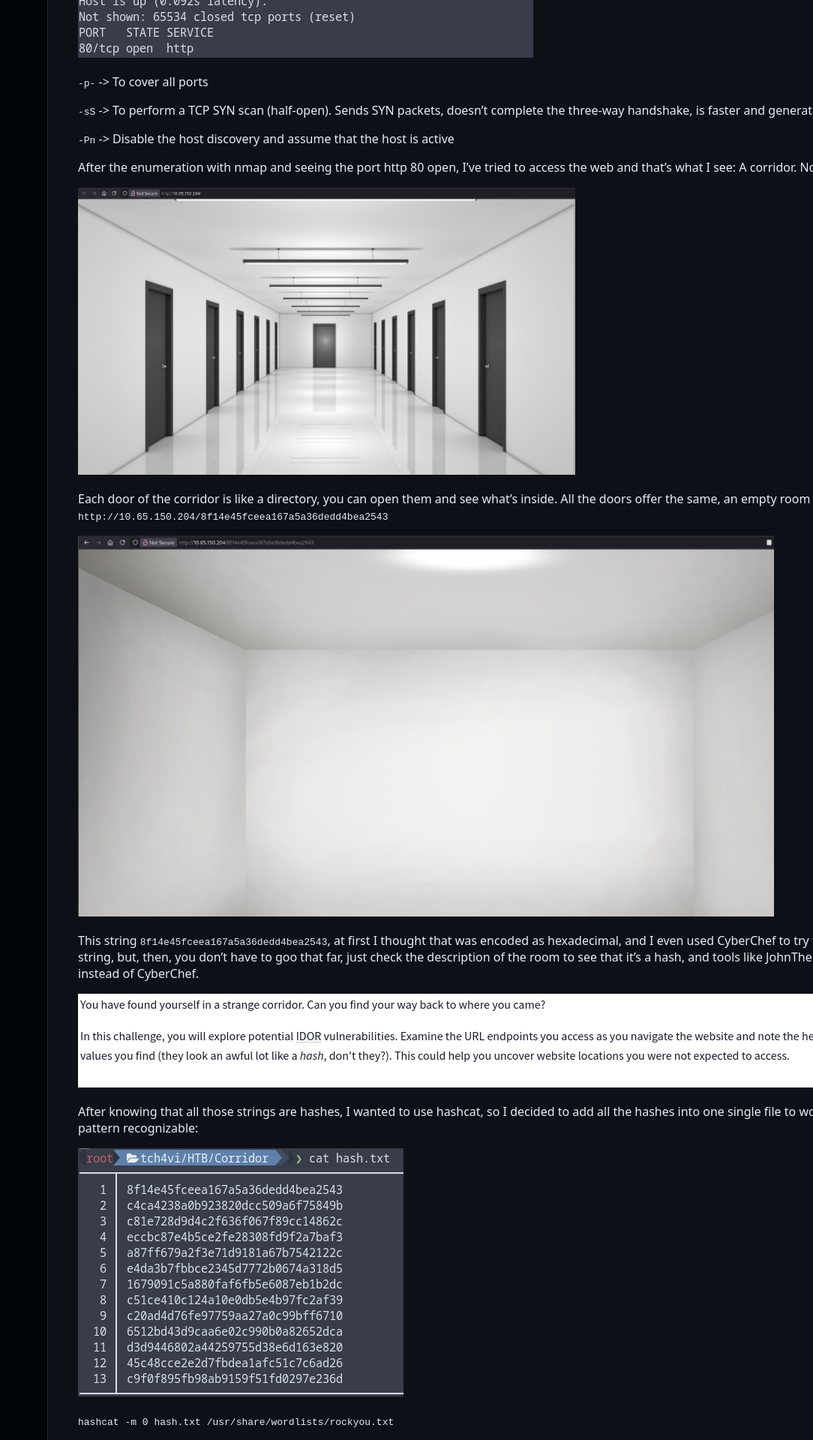
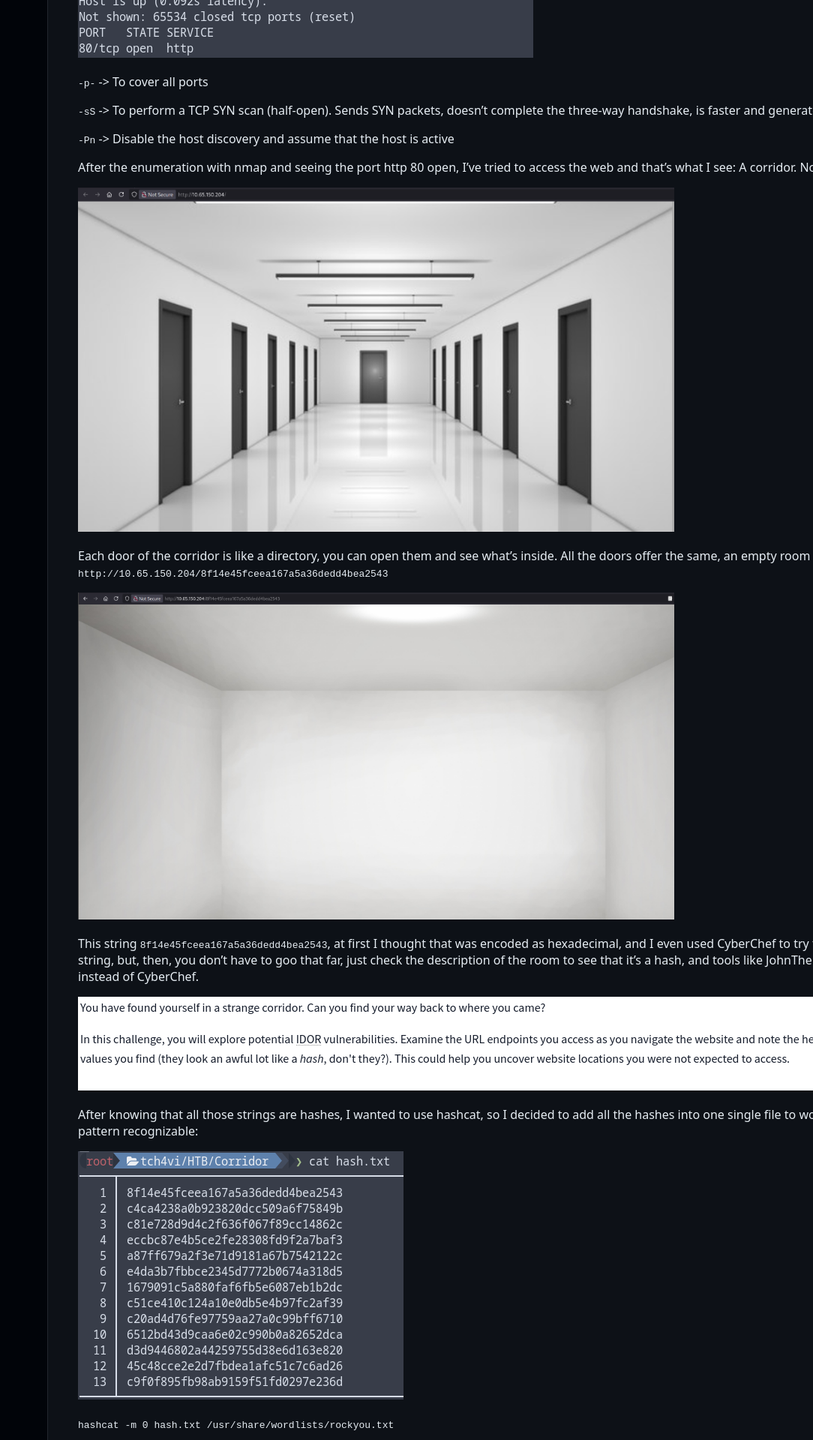
Before and after one commit to tch4vi/tch4vi.github.io, a Jekyll site: the page built from _writeups/Corridor.md, in a window 1280 px wide. Shown: the part 369-2289 px from the top of the page at 75% size, without its empty margins (196-1280 px from the left). Built offline with Jekyll 4.4.1, drawn with Linux system fonts in a browser that asks for light colours.

Commit message:
Update Corridor.md

```diff
--- a/_writeups/Corridor.md
+++ b/_writeups/Corridor.md
@@ -21,13 +21,13 @@ I've started with the meta start of the CTF challenges, which is the enumeration
 After the enumeration with nmap and seeing the port http 80 open, I've tried to access the web and that's what I see: A corridor. Now the name of the challenge makes sense.
 
 
-<img src="/assets/Corridor/corridorshow.png" alt="corridorshow" style="width:50%;">
+<img src="/assets/Corridor/corridorshow.png" alt="corridorshow" style="width:60%;">
 
 Each door of the corridor is like a directory, you can open them and see what's inside. All the doors offer the same, an empty room with the same pattern on the URL:
 `http://10.65.150.204/8f14e45fceea167a5a36dedd4bea2543`
 <!--more-->
 
-<img src="/assets/Corridor/roomshow.png" alt="roomshow" style="width:70%;">
+<img src="/assets/Corridor/roomshow.png" alt="roomshow" style="width:60%;">
 
 This string `8f14e45fceea167a5a36dedd4bea2543`, at first I thought that was encoded as hexadecimal, and I even used CyberChef to try to see if something is hiding inside that string, but, then, you don't have to goo that far, just check the description of the room to see that it's a hash, and tools like JohnTheRipper or Hashcat will be our best allies instead of CyberChef.
 
@@ -82,7 +82,7 @@ Let's try with the 0 now:
 
 `md5sum` -> Calculate the hash
 
-<img src="/assets/Corridor/flag.png" alt="flag" style="width:70%;">
+<img src="/assets/Corridor/flag.png" alt="flag" style="width:60%;">
 
 Voilà!
 Here is the flag. The clue to discover the flag was the pattern that all the rooms had, they were numbered from 1 to 13, and in most of the cases, boundary values like 0 are often overlooked by developers and are worth testing.
```
